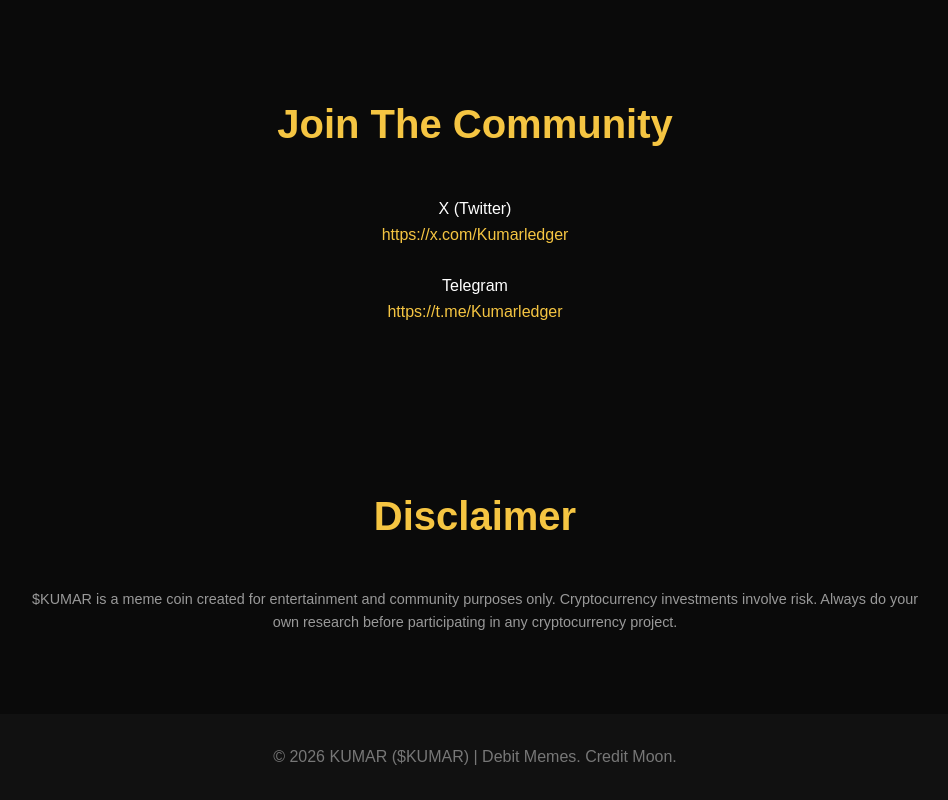
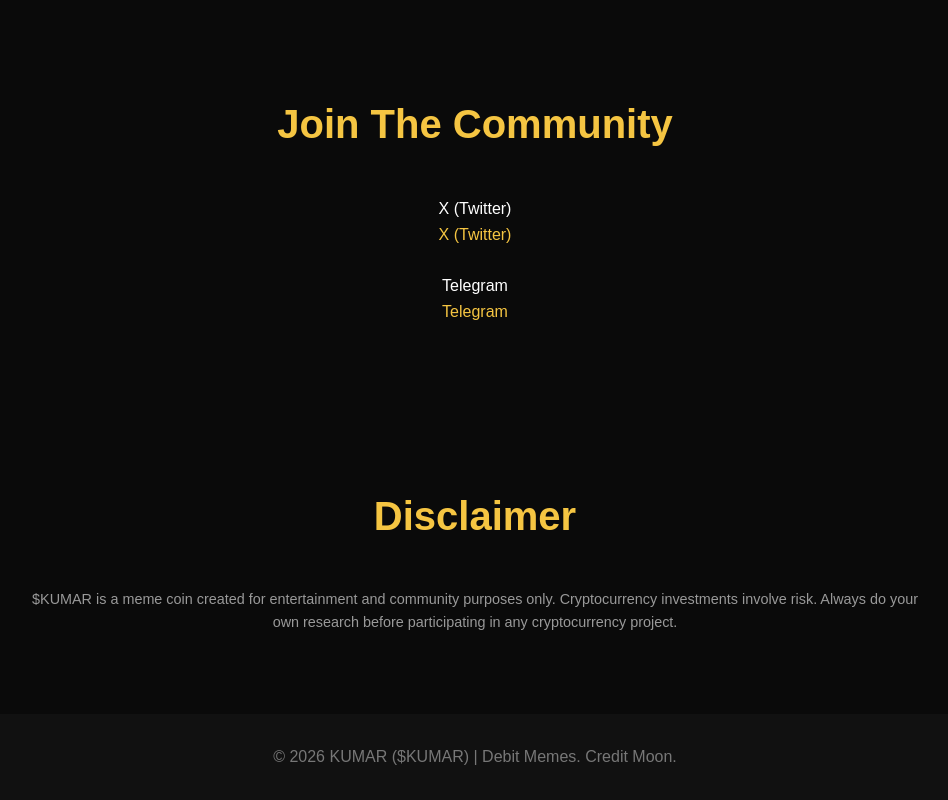
Before and after one commit to manishsharma91327/kumar-website, a plain HTML site: page index.html in a window 1280 px wide. Shown: the part 2297-3097 px from the top of the page, without its empty margins (165-1113 px from the left). Drawn offline with Linux system fonts and the light colour scheme.

Commit message:
Modify community links to include target attributes
Updated links to open in a new tab and added labels.

```diff
--- a/index.html
+++ b/index.html
@@ -221,12 +221,16 @@ footer{
 
     <div class="community">
         <p>X (Twitter)</p>
-        <a href="#">https://x.com/Kumarledger</a>
+        <a href="https://x.com/Kumarledger" target="_blank">
+  X (Twitter)
+</a>
 
         <br><br>
 
         <p>Telegram</p>
-        <a href="#">https://t.me/Kumarledger</a>
+        <a href="https://t.me/Kumarledger" target="_blank">
+  Telegram
+</a>
     </div>
 </section>
 
```
